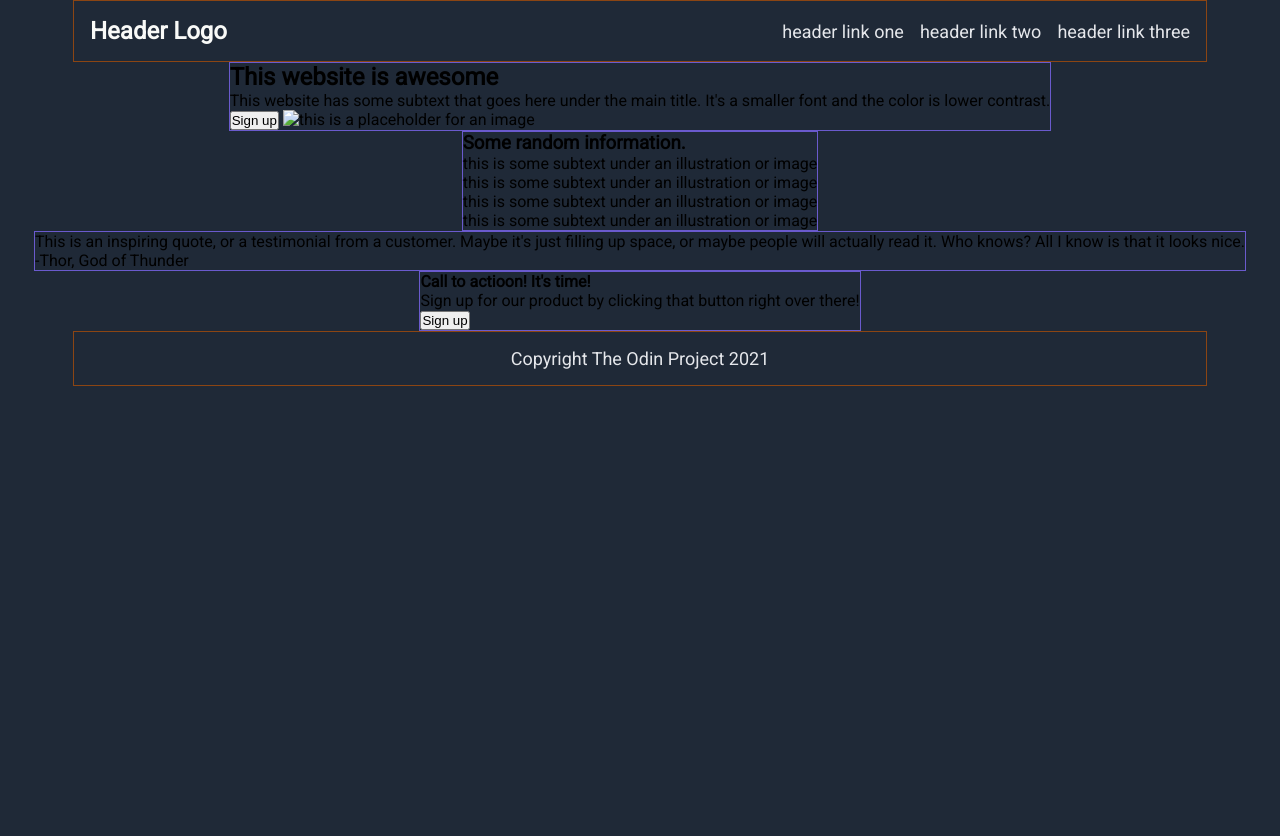
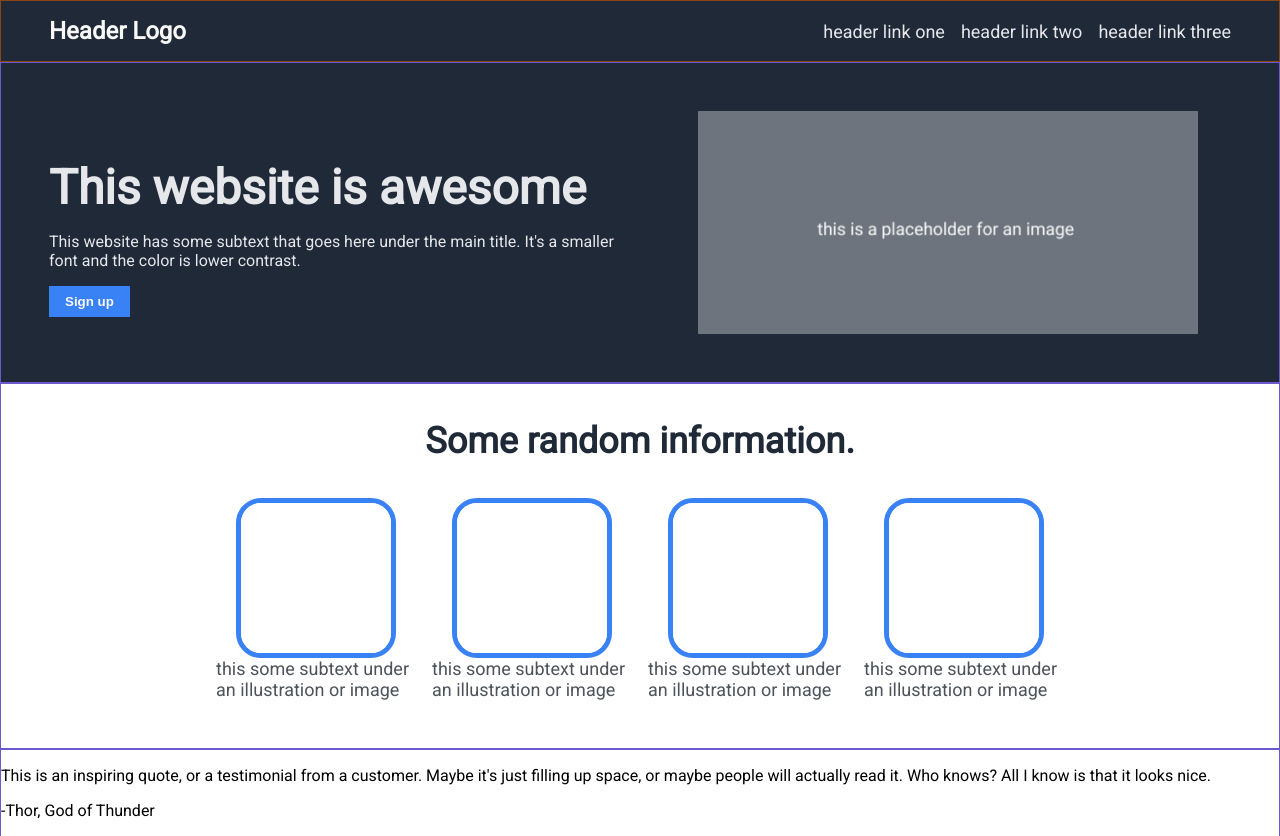
Before and after one commit to joeywheels/odin-landing-page, a plain HTML site: page index.html in a window 1280 px wide. Shown: the top 836 px of the page. Before the commit the page ends 800 px from the top, so only its background shows below. Drawn offline with Linux system fonts and the light colour scheme.

Commit message:
Style banner and information sections

```diff
--- a/index.html
+++ b/index.html
@@ -3,9 +3,13 @@
 <head>
     <meta charset="UTF-8">
     <meta http-equiv="X-UA-Compatible" content="IE=edge">
+
+    <!-- Added Google Fonts -->
     <link rel="preconnect" href="https://fonts.googleapis.com">
     <link rel="preconnect" href="https://fonts.gstatic.com" crossorigin>
-    <link href="https://fonts.googleapis.com/css2?family=Roboto&display=swap" rel="stylesheet">
+    <link href="https://fonts.googleapis.com/css2?family=Roboto:ital,wght@0,400;1,300;1,900&display=swap" rel="stylesheet">
+    <!-- End of Google Fonts -->
+
     <link rel="stylesheet" href="./styles/styles.css">
     <title>Landing Page Project | The Odin Project</title>
 </head>
@@ -23,19 +27,27 @@
     </header>
 
     <div class="banner">
-        <h2>This website is awesome</h2>
-        <p>This website has some subtext that goes here under the main title. It's a smaller font and the color is lower contrast.</p>
-        <button class="banner-button">Sign up</button>
 
-        <img src="" alt="this is a placeholder for an image">
+        <div class="banner-left">
+            <p class="banner-title">This website is awesome</p>
+            <p class="banner-text">This website has some subtext that goes here under the main title. It's a smaller font and the color is lower contrast.</p>
+            <button class="banner-button">Sign up</button>
+        </div>
+
+        <div class="banner-right">
+            <img class="banner-image" src="./images/placeholder.jpg" alt="this is a placeholder for an image">
+        </div>
     </div>
 
     <div class="information">
-        <h3>Some random information.</h3>
-        <div class="item">this is some subtext under an illustration or image</div>
-        <div class="item">this is some subtext under an illustration or image</div>
-        <div class="item">this is some subtext under an illustration or image</div>
-        <div class="item">this is some subtext under an illustration or image</div>
+        <p class="information-title">Some random information.</p>
+
+        <div class="items">
+            <div class="item"><img src="./images/info-placeholder.jpg" alt="small white box serving as image tile placeholder">this some subtext under an illustration or image</div>
+            <div class="item"><img src="./images/info-placeholder.jpg" alt="small white box serving as image tile placeholder">this some subtext under an illustration or image</div>
+            <div class="item"><img src="./images/info-placeholder.jpg" alt="small white box serving as image tile placeholder">this some subtext under an illustration or image</div>
+            <div class="item"><img src="./images/info-placeholder.jpg" alt="small white box serving as image tile placeholder">this some subtext under an illustration or image</div>
+        </div>
     </div>
 
     <div class="content">
--- a/styles/styles.css
+++ b/styles/styles.css
@@ -1,15 +1,9 @@
-* {
-    margin: 0;
-    padding: 0;
-}
-
 body {
     font-family: 'Roboto', sans-serif;
     display: flex;
     flex-direction: column;
-    background-color: #1F2937;
-    justify-content: center;
-    align-items: center;
+    margin: 0;
+    padding: 0;
 }
 
 header,
@@ -17,10 +11,10 @@ footer {
     border: 1px solid saddlebrown;
     display: flex;
     flex-direction: row;
+    background-color: #1F2937;
     color: #E5E7EB;
     font-size: 18px;
-    padding: 16px;
-    width: 1100px;
+    padding: 16px 48px;
     justify-content: center;
 }
 
@@ -43,6 +37,87 @@ footer {
     font-weight: bold;
 }
 
+.banner {
+    background-color: #1F2937;
+    color: #E5E7EB;
+    display: flex;
+    flex-direction: row;
+    padding: 24px;
+}
+
+.banner-left,
+.banner-right {
+    width: 50%;
+    padding: 24px;
+}
+
+.banner-title {
+    font-size: 48px;
+    font-weight: 900;
+    margin-bottom: 8px;
+}
+
+button {
+    background-color: #3882f6;
+    color: #F9FAF8;
+    font-weight: 600;
+    padding: 8px 16px;
+}
+
+.banner-button {
+    border: 0px;
+}
+
+.banner-right {
+    display: flex;
+    justify-content: center;
+    align-items: center;
+}
+
+.banner-right img {
+    width: 500px;
+    height: auto;
+}
+
+.information {
+    display: flex;
+    flex-direction: column;
+    align-items: center;
+    padding-bottom: 48px;
+}
+
+.information-title {
+    color: #1F2937;
+    font-size: 36px;
+    font-weight: 900;
+}
+
+.items {
+    display: flex;
+    gap: 16px;
+}
+
+.item {
+    display: flex;
+    flex-direction: column;
+    justify-content: center;
+    align-items: center;
+    width: 200px;
+    color: #4d535a;
+    font-size: 18px;
+}
+
+.item img {
+    width: 150px;
+    height: 150px;
+    border: 5px solid #3882f6;
+    border-radius: 25px;
+}
+
+.cta-button {
+    border: 2px solid #F9FAF8;
+}
+
 .banner,
 .information,
 .content,
```
Also changed, not shown: images/info-placeholder.jpg (added), images/placeholder.jpg (added).
